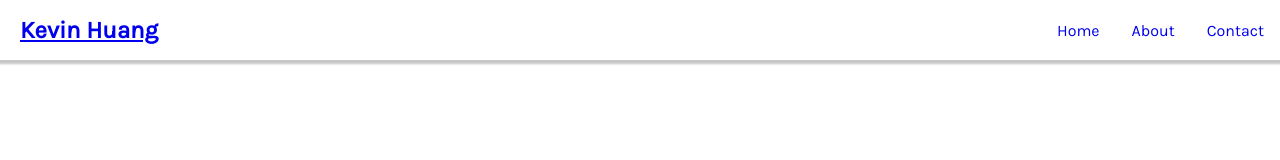
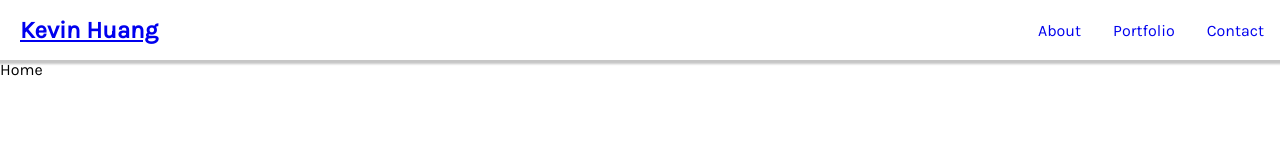
Before and after one commit to kevin-06-huang/portfolio_site, a React (Vite) app: page / in a window 1280 px wide. Shown: the top 160 px of the page. Built offline with nearby package versions, Linux system fonts and the light colour scheme.

Commit message:
Set up routing and made Home, About, Portfolio and Contact element

```diff
--- a/src/App.jsx
+++ b/src/App.jsx
@@ -2,6 +2,10 @@ import { createRoot } from "react-dom/client";
 import { BrowserRouter, Routes, Route } from "react-router-dom";
 import { StrictMode } from "react";
 import Navbar from "./components/Navbar";
+import Home from "./components/Home";
+import About from "./components/About";
+import Portfolio from "./components/Portfolio";
+import Contact from "./components/Contact";
 import "./stylesheets/styles.css";
 
 const App = () => {
@@ -10,7 +14,10 @@ const App = () => {
       <BrowserRouter>
         <Navbar />
         <Routes>
-          <Route path="/" />
+          <Route index element={<Home />} />
+          <Route path="/about" element={<About />} />
+          <Route path="/portfolio" element={<Portfolio />} />
+          <Route path="/contact" element={<Contact />} />
         </Routes>
       </BrowserRouter>
     </StrictMode>
--- /dev/null
+++ b/src/components/About.jsx
@@ -0,0 +1,5 @@
+const About = () => {
+  return (<div>About</div>);
+};
+
+export default About;
--- /dev/null
+++ b/src/components/Contact.jsx
@@ -0,0 +1,5 @@
+const Contact = () => {
+  return (<div>Contact</div>);
+};
+
+export default Contact;
--- /dev/null
+++ b/src/components/Home.jsx
@@ -0,0 +1,5 @@
+const Home = () => {
+  return (<div>Home</div>);
+};
+
+export default Home;
--- a/src/components/Navbar.jsx
+++ b/src/components/Navbar.jsx
@@ -35,10 +35,10 @@ const Navbar = () => {
       >
         <ul>
           <li>
-            <Link to="/home">Home</Link>
+            <Link to="/about">About</Link>
           </li>
           <li>
-            <Link to="/about">About</Link>
+            <Link to="/portfolio">Portfolio</Link>
           </li>
           <li>
             <Link to="/contact">Contact</Link>
--- /dev/null
+++ b/src/components/Portfolio.jsx
@@ -0,0 +1,5 @@
+const Portfolio = () => {
+  return (<div>Portfolio</div>);
+};
+
+export default Portfolio;
```
